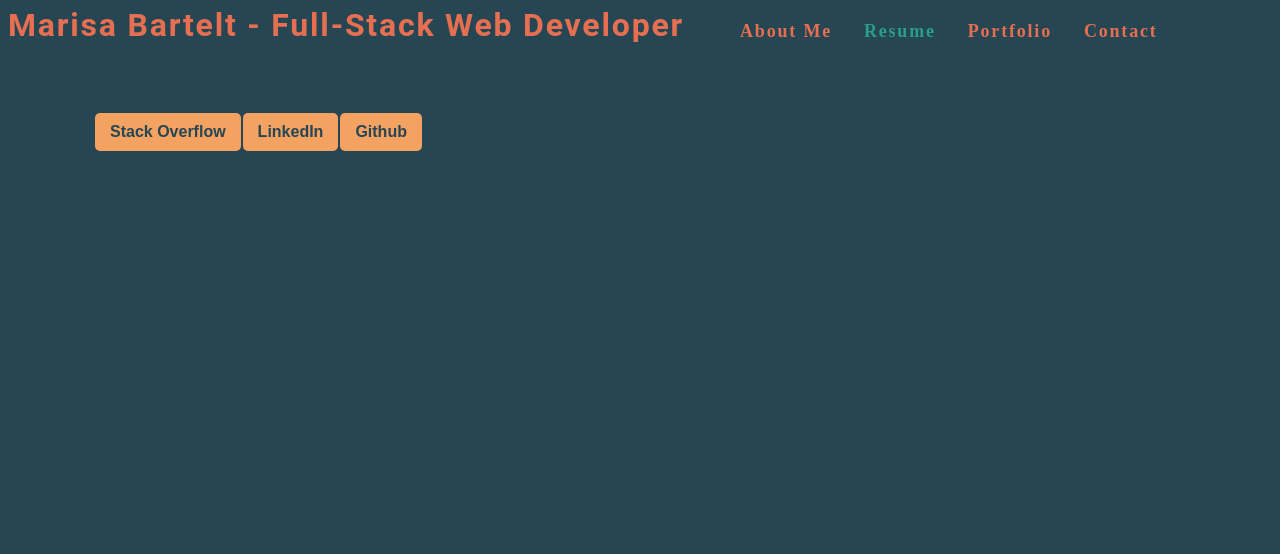
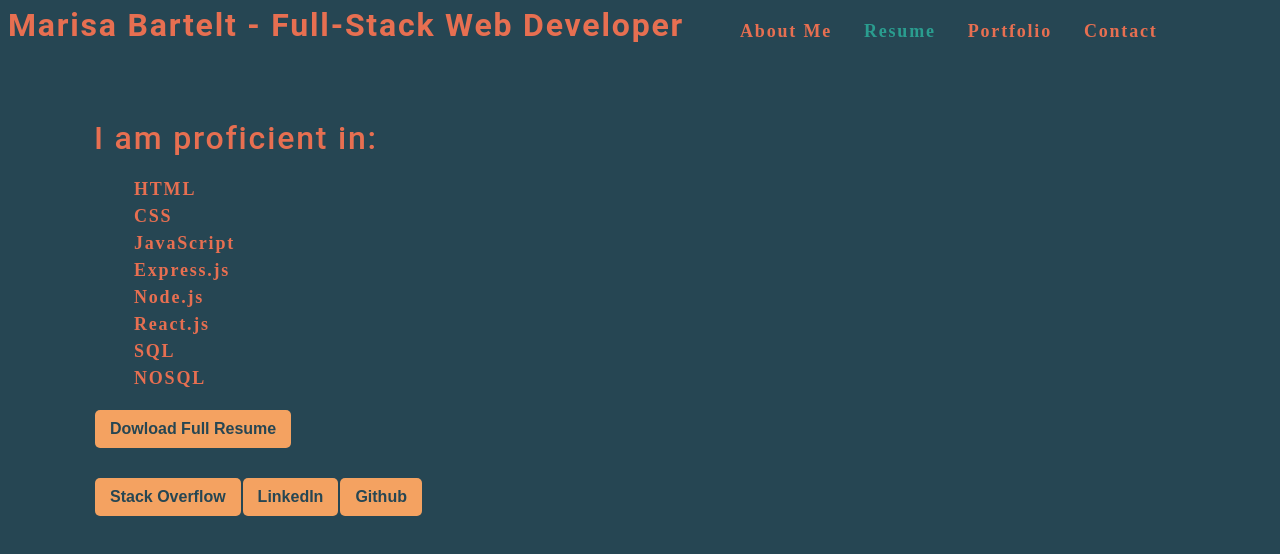
Before and after one commit to marisandb/react-portfolio, a React (Create React App) app: page / in a window 1280 px wide. Both pictures are taken after a click on the element "Resume". Shown: the top 554 px of the page. Built offline with nearby package versions, Linux system fonts and the light colour scheme.

Commit message:
added resume section

```diff
--- a/src/App.js
+++ b/src/App.js
@@ -3,6 +3,7 @@ import Nav from './components/Nav';
 import About from './components/About';
 import Portfolio from './components/Portfolio';
 import Contact from  './components/Contact';
+import Resume from './components/Resume';
 import Footer from './components/Footer';
 
 function App() {
@@ -25,7 +26,9 @@ function App() {
       <main>
         {currentCategory.name === "Portfolio" && <Portfolio currentCategory={currentCategory}></Portfolio>}
         {currentCategory.name === "About Me" &&  <About currentCategory={currentCategory}></About> }
+        {currentCategory.name === "Resume" &&  <Resume currentCategory={currentCategory}></Resume>}
         {currentCategory.name === "Contact" &&  <Contact currentCategory={currentCategory}></Contact>}
+
         <Footer></Footer>
       </main>
     </div>
--- /dev/null
+++ b/src/components/Resume/index.js
@@ -0,0 +1,24 @@
+import React from "react";
+
+
+function Resume () {
+
+    return(
+       <div>
+           <h2> I am proficient in: </h2>
+           <ul>
+               <li> HTML </li>
+               <li> CSS </li>
+               <li> JavaScript </li>
+               <li> Express.js </li>
+               <li> Node.js </li>
+               <li> React.js </li>
+               <li> SQL </li>
+               <li> NOSQL </li>
+            </ul>
+           <button data-testid="button" type="submit">Dowload Full Resume</button>
+       </div>
+    );
+}
+
+export default Resume;
```
